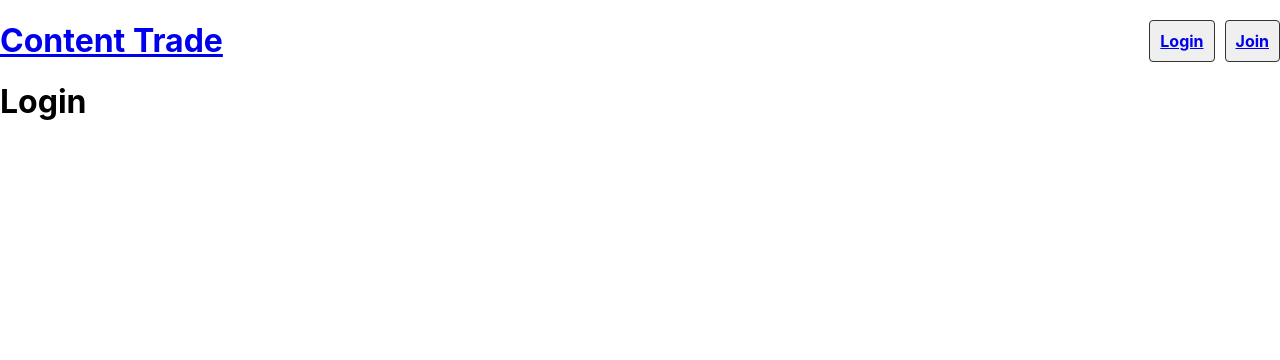
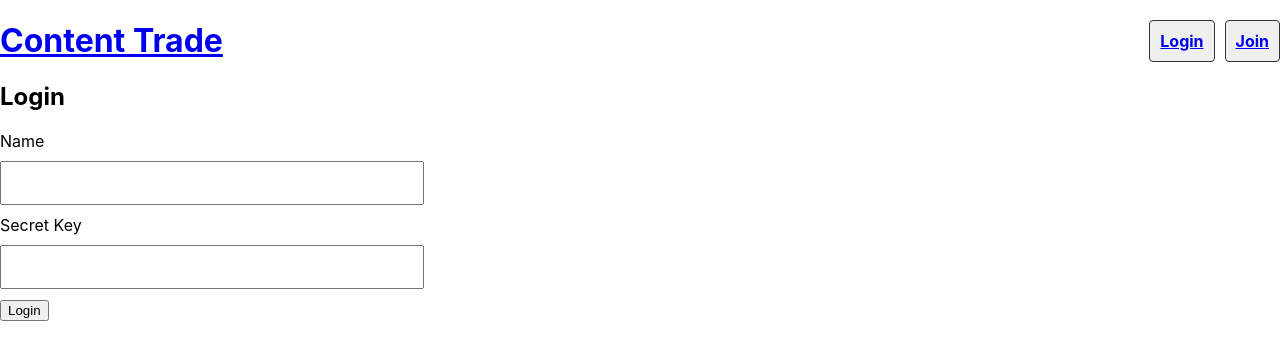
Before and after one commit to JeongWoo-Seo/contentTrade, a React (Create React App) app in the folder front/: page /login in a window 1280 px wide. Shown: the top 360 px of the page. Built offline with nearby package versions, Linux system fonts and the light colour scheme.

Commit message:
modify Join and Login page

```diff
--- a/front/src/App.js
+++ b/front/src/App.js
@@ -18,7 +18,7 @@ function App() {
           <Route path="/" element={<Home />} />
           <Route path="/login" element={<Login />} />
           <Route path="/join" element={<Join />} />
-          <Route path="/content_registe" element= {<RegistData />}/>
+          <Route path="/content_regist" element= {<RegistData />}/>
           <Route path="/content_list" element={<DataList />} />
           <Route path="*" element={<Empty />} />
         </Routes>
--- a/front/src/componet/Home.js
+++ b/front/src/componet/Home.js
@@ -4,8 +4,14 @@ export default function Home() {
   return (
     <div>
       <ul className='list'>
-        <Link to="/content_registe">Content Registe</Link>
+        <li>
+          <Link to="/content_regist">Content Register</Link>
+        </li>
+      </ul>
+      <ul className='list'>
+        <li>
         <Link to="/content_list">Content List</Link>
+        </li>
       </ul>
     </div>
   )
--- /dev/null
+++ b/front/src/componet/LoadingPage.js
@@ -0,0 +1,10 @@
+import Spinner from '../Infinity.gif'
+
+export default function(){
+    return (
+        <div>
+      <h4>잠시만 기다려 주세요.</h4>
+      <img src={Spinner} alt='생성중' width='35%'/>
+    </div>
+    )
+}
--- a/front/src/componet/user/DataList.js
+++ b/front/src/componet/user/DataList.js
@@ -1,7 +1,10 @@
 export default function DataList(){
+
+
     return (
         <div>
             <h2>Content List</h2>
+
         </div>
     )
 }
--- a/front/src/componet/user/Join.js
+++ b/front/src/componet/user/Join.js
@@ -1,32 +1,65 @@
 import React, { useState } from 'react';
+import _ from 'lodash'
 import httpCli from '../../utils/http';
 
 
 export default function Join(){
 
+    const [accounts, setAccounts] = useState([]);
+    const [key, setKey]          = useState(null);
     const [nickname, setNickname] = useState(null);
+    const [deduplication, setDeduplication] = useState(false);
 
-    const test1 = async (e) => {
-        setNickname(e.target.value);
+    const onClickSkOwnGen = async (e) => {
 
-        //const res = await httpCli.get(`/user/join/check/nickname/${nickname}`);
-        console.log("tt");
-        //alert(` you can use "${res}"`);
 
-    }
+    };
 
-    const test2 = async (e) => {
-    //const res = await httpCli.post(`/usr/join/check/nickname/${nickname}`);
-    }
+    const onChangeNickname = async (e) => {
+
+
+    };
+
+    const onClickDeduplication = async (e) => {
+
+
+    };
+
+    const onClickJoin = async (e) => {
+
+
+    };
 
     return (
         <div className='Card'>
-            <h3>Join</h3>
+            <h2>Join</h2>
             {
+                <div>
+                    <button className='buttonStyle' onClick={onClickSkOwnGen}> 🔑 비밀키 생성기 🔑 </button><br/>
+
+                    <div className='paragraph'>
+                        <h3> 🔐 </h3>
+                        <strong> SK_own : { !key?'':'0x'+_.get(key, 'skOwn')}</strong><br/>
+                        <strong> PK_own : {!key?'':'0x'+_.get(key, 'pkOwn')}</strong><br/>
+                        <strong> SK_enc : {!key?'':'0x'+_.get(key, 'skEnc')}</strong><br/>
+                        <strong> PK_enc : {!key?'':'0x'+_.get(key, 'pkEnc')}</strong><br/>
+                        <strong> addr  : {!key?'':' 0x'+_.get(key, 'ena')}</strong><br/><br/>
+                    </div>
+
+                    {/* <PrintArr/> */}
                     <div>
-                        <input type='text' className='text' onChange={test1} placeholder='write your nickname'></input>
-                        <button className='buttonStyle' onClick={test2}>중복확인</button><br/>
+                        {/* <input type='text' className='text' onChange={onChangeEOA} placeholder='write your EOA addr'></input><br/> */}
+                        <input type='text' className='text' onChange={onChangeNickname} placeholder='write your nickname'></input>
+                        <button className='buttonStyle' onClick={onClickDeduplication}>중복확인</button><br/>
                     </div>
+                    {
+                        deduplication ?
+                        <div>
+                            <button className='buttonStyle' onClick={onClickJoin}>🌈 𝑱 𝐨 ℹ 𝓷✨</button>
+                        </div>
+                        :<div><br/><br/></div>
+                    }
+                </div>
             }
         </div>
     );
--- a/front/src/componet/user/Login.js
+++ b/front/src/componet/user/Login.js
@@ -1,7 +1,36 @@
+import { useRef, useState } from "react"
+
 export default function Login(){
+    const nameRef = useRef();
+    const keyRef = useRef();
+    const [isLoading,setIsLoading] = useState(false);
+
+    function onSubmit(e){
+        e.preventDefault();
+
+        if (!isLoading) {
+
+            //
+            setIsLoading(true);
+        }
+    }
+
     return(
         <div>
-            <h1>Login</h1>
+            <h2>Login</h2>
+        <form onSubmit={onSubmit}>
+            <div className='input_area'>
+                <label>Name</label>
+                <input type='text' ref={nameRef} />
+            </div>
+            <div className='input_area'>
+                <label>Secret Key</label>
+                <input type='text' ref={keyRef} />
+            </div>
+            <button styled={{ opacity: isLoading ? 0.3 : 1 }} >
+                Login
+            </button>
+        </form>
         </div>
     )
 }
--- a/front/src/componet/user/RegistData.js
+++ b/front/src/componet/user/RegistData.js
@@ -1,7 +1,75 @@
+import { useState, useRef, Fragment } from "react";
+import LoadingPage from "../LoadingPage";
+
 export default function RegistData(){
+    const fileInput = useRef(null);
+
+    const [title, setTitle] = useState(null);
+    const [textFile, setTextFile] = useState(null);
+    const [desc, setDesc] = useState("");
+    const [loading, setLoading] = useState(false);
+    const [register, setRegister] = useState(false);
+
+    const [hCt, setHCt] = useState(null);
+    const [proof, setProof] = useState([]);
+    const [receipt, setReceipt] = useState(null);
+
+    const titleChangeHandler = e => {
+
+    }
+
+    const descChangeHandler = e => {
+
+    }
+
+    const handleButtonClick = e => {
+
+    }
+
+    const handleChange = e => {
+
+
+    };
+
+    const PrintProof = () =>{
+        return(
+            1
+        );
+    }
+
+    const RegisterDataHandler = async (e) => {
+
+    }
+
     return (
-        <div>
-            <h2>Content Registe</h2>
+        <div className='myCard'>
+            {loading? <LoadingPage /> :
+            <div>
+                <h2>Content Register</h2>
+                <input type='text' className='title' onChange={titleChangeHandler} placeholder=' 제목을 입력하시오.'></input><br/>
+                <textarea className='textDesc' onChange={descChangeHandler} placeholder='작품 설명을 입력하시오.'></textarea><br/>
+                <Fragment>
+                    <button className='buttonStyle' onClick={handleButtonClick}>파일 업로드</button>
+                    <input type="file"
+                        ref={fileInput}
+                        onChange={handleChange}
+                        style={{ display: "none" }} />
+                </Fragment><br/>
+
+                <button className='buttonStyle' onClick={RegisterDataHandler}> 파일 전송 </button>
+                <p className='paragraph'> {textFile} </p>
+                {register?
+                <div>
+
+                    <div>
+                        <PrintProof /><br/>
+                        <strong className='paragraph'>receipt : {'\n'+receipt}</strong>
+                    </div><br/>
+                </div>:
+                <div></div>
+                }
+            </div>
+            }
         </div>
     )
 }
--- a/front/src/index.css
+++ b/front/src/index.css
@@ -52,3 +52,25 @@ code {
   border-radius: 10px;
   background-color: rgb(179, 175, 243);
 }
+
+.input_area {
+  margin-bottom: 10px;
+}
+
+.input_area label {
+  display: block;
+  margin-bottom: 10px;
+}
+
+.input_area input {
+  width: 400px;
+  height: 40px;
+  font-size: 20px;
+  padding: 0 10px;
+}
+
+.input_area select {
+  width: 400px;
+  height: 40px;
+  font-size: 20px;
+}
```
Also changed, not shown: front/src/Infinity.gif (added).
